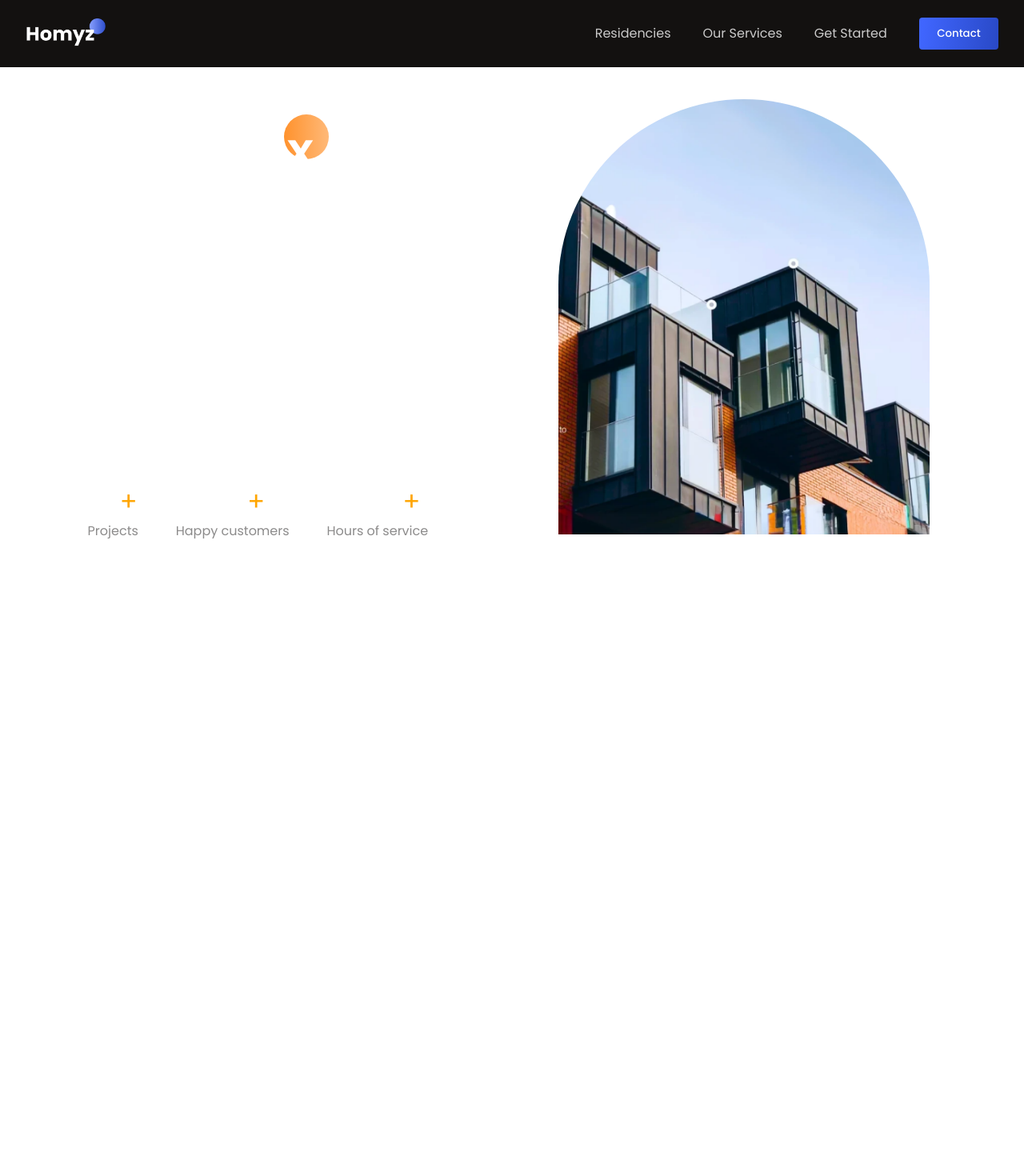
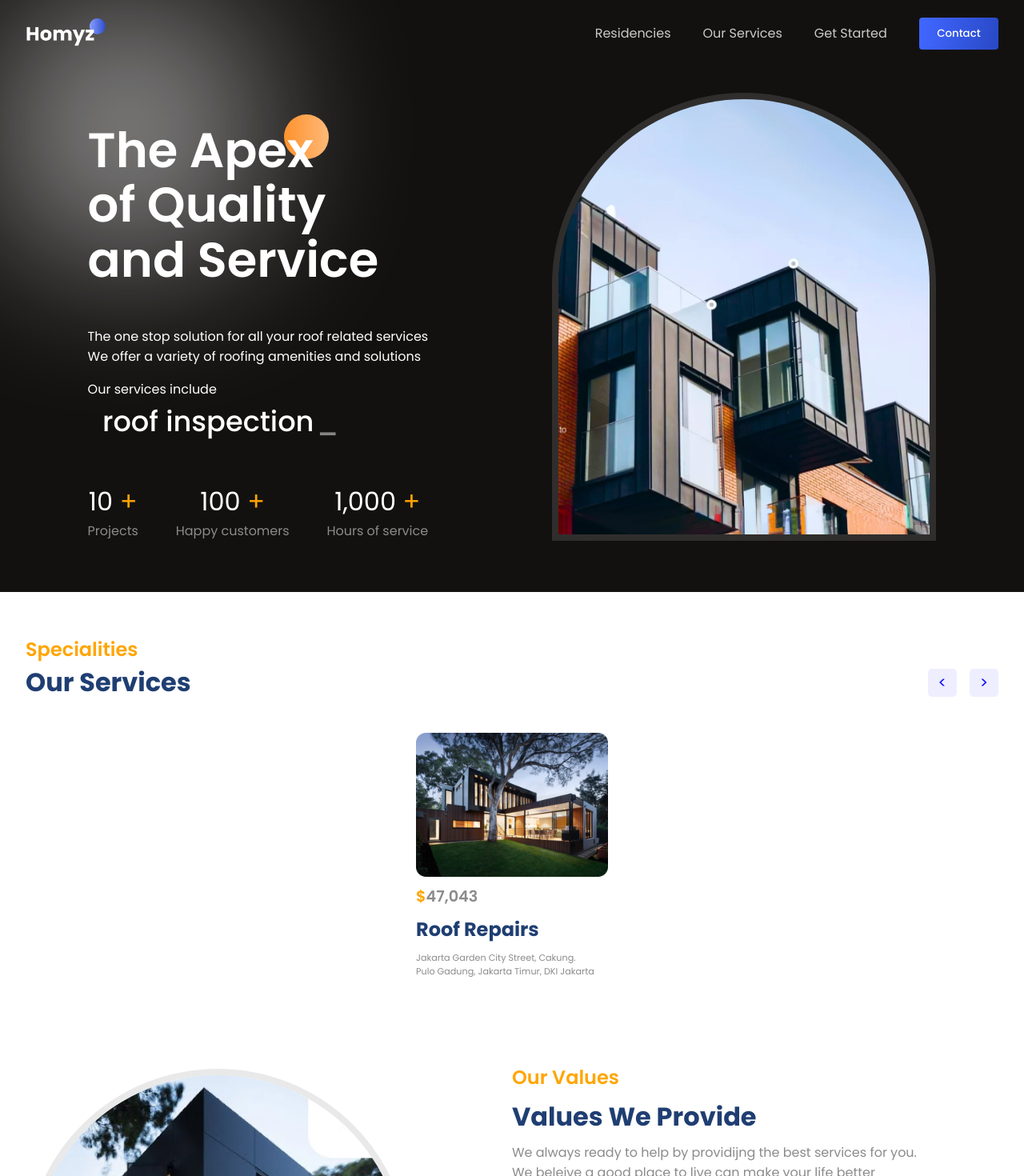
Before and after one commit to sameer-js/roof-landing-page, a Next.js app: page / in a window 1280 px wide. Shown: the top 1470 px of the page at 80% size. Before the commit the page ends 800 px from the top, so only its background shows below. Built offline with nearby package versions, Linux system fonts and the light colour scheme.

Commit message:
added more components to display

```diff
--- a/src/pages/index.js
+++ b/src/pages/index.js
@@ -2,6 +2,8 @@ import Head from 'next/head';
 import { Poppins } from 'next/font/google';
 import Header from '@/components/Header';
 import Hero from '@/components/Hero';
+import Services from '@/components/Services';
+import Value from '@/components/Value';
 
 const poppins = Poppins({
   subsets: ['latin'],
@@ -20,8 +22,13 @@ export default function Home() {
       </Head>
       <main className={`${poppins.className}`}>
         <div className='app'>
-          <Header />
-          <Hero />
+          <div>
+            <div className='white-gradient' />
+            <Header />
+            <Hero />
+          </div>
+          <Services />
+          <Value />
         </div>
       </main>
     </>
```
